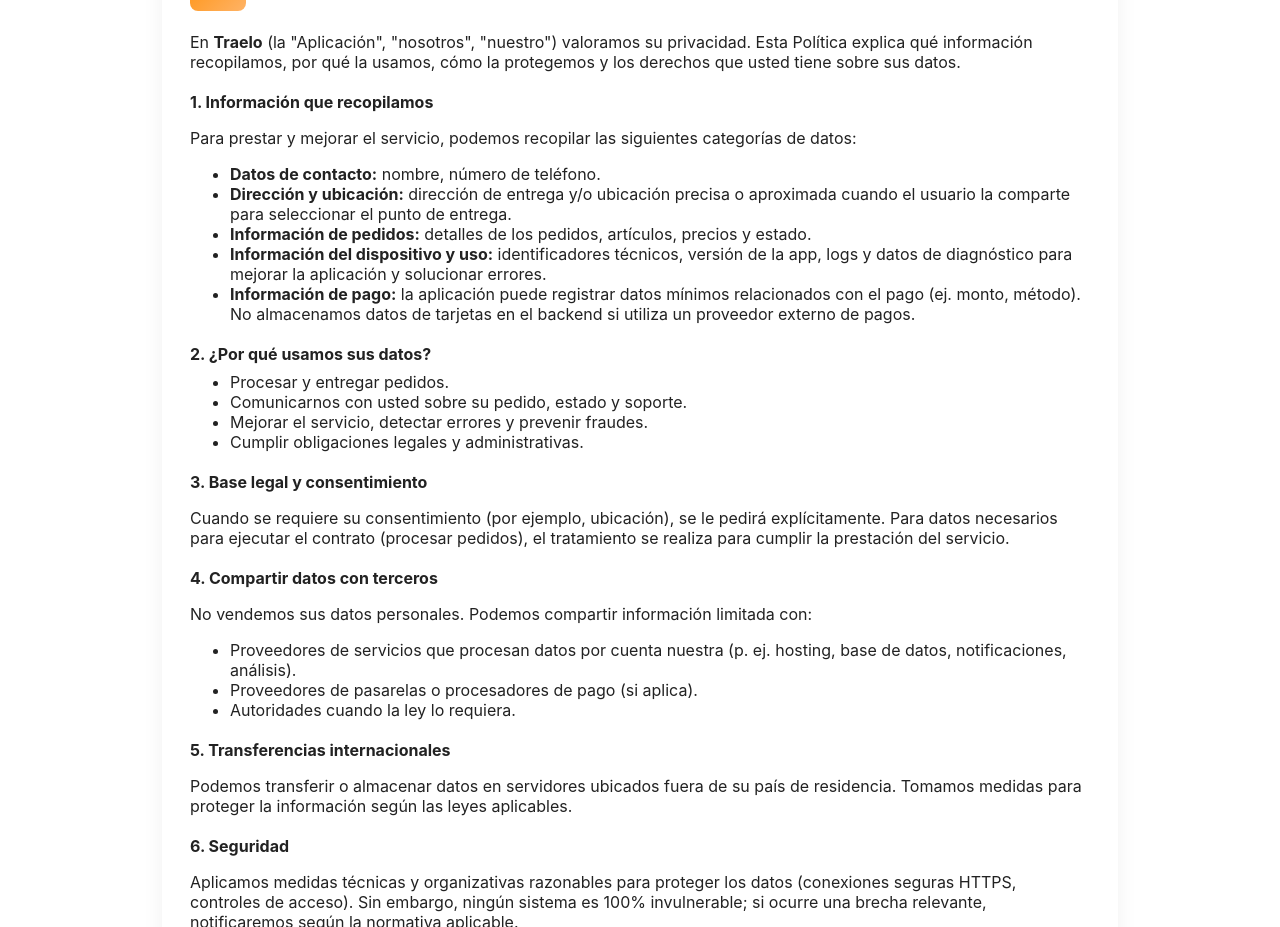
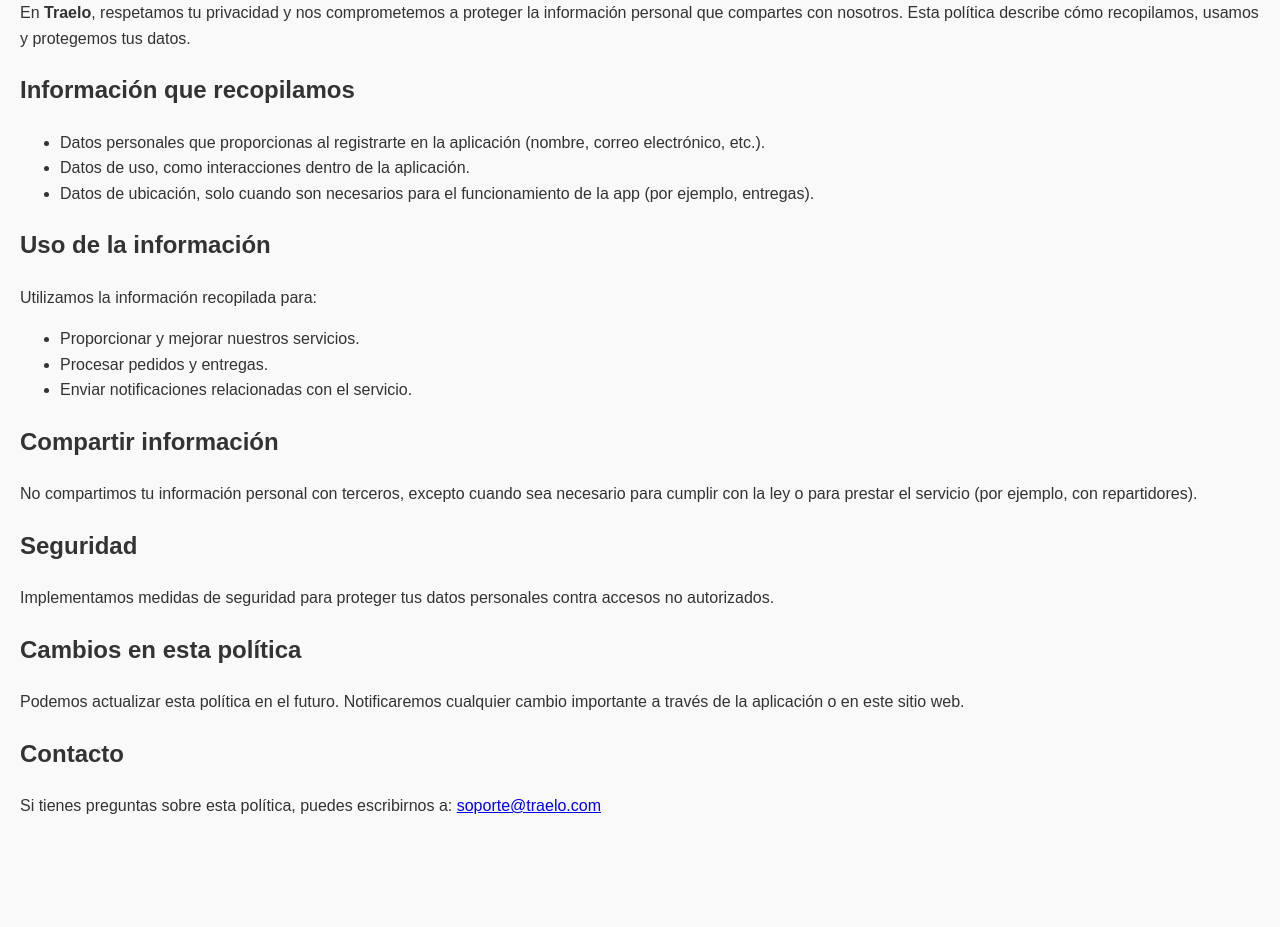
Before and after one commit to firecode16/traelo-privacy, a plain HTML site: page index.html in a window 1280 px wide. Shown: the part 114-1041 px from the top of the page. After the commit the page ends 973 px from the top, so only its background shows below. Drawn offline with Linux system fonts and the light colour scheme.

Commit message:
Update index.html

```diff
--- a/index.html
+++ b/index.html
@@ -1,115 +1,69 @@
-<!doctype html>
+<!DOCTYPE html>
 <html lang="es">
 <head>
-  <meta charset="utf-8" />
-  <meta name="viewport" content="width=device-width, initial-scale=1" />
-  <title>Política de Privacidad — Traelo</title>
-  <meta name="description" content="Política de Privacidad de la aplicación Traelo — cómo recopilamos, usamos y protegemos sus datos." />
-  <style>
-    :root{
-      --bg:#ffffff;
-      --muted:#666;
-      --accent:#ff8c00;
-      --container: #fff;
-      --max: 900px;
-      font-family: -apple-system, BlinkMacSystemFont, "Segoe UI", Roboto, "Helvetica Neue", Arial;
-    }
-    html,body{height:100%;margin:0;background:var(--bg);color:#222}
-    .wrap{max-width:var(--max);margin:36px auto;padding:28px;background:var(--container);border-radius:10px;box-shadow:0 6px 22px rgba(0,0,0,0.06)}
-    header{display:flex;align-items:center;gap:14px;margin-bottom:8px}
-    .logo{width:56px;height:56px;border-radius:8px;background:linear-gradient(135deg,var(--accent),#ffb366);display:flex;align-items:center;justify-content:center;color:#fff;font-weight:700;font-size:20px}
-    h1{margin:0;font-size:20px}
-    p.lead{margin:8px 0 18px;color:var(--muted)}
-    h2{font-size:16px;margin-top:20px;margin-bottom:8px}
-    ul{margin-top:0}
-    .small{font-size:13px;color:var(--muted)}
-    a{color:var(--accent);text-decoration:none}
-    footer{margin-top:28px;border-top:1px solid #f0f0f0;padding-top:12px;color:var(--muted);font-size:13px}
-    @media (max-width:520px){.wrap{margin:18px;padding:18px}}
-  </style>
+    <meta charset="UTF-8">
+    <meta name="viewport" content="width=device-width, initial-scale=1.0">
+    <title>Política de Privacidad - Traelo</title>
+    <style>
+        body {
+            font-family: Arial, sans-serif;
+            line-height: 1.6;
+            margin: 0;
+            padding: 20px;
+            background-color: #f9f9f9;
+            color: #333;
+        }
+        h1 {
+            color: #ff6600;
+        }
+        section {
+            margin-bottom: 20px;
+        }
+    </style>
 </head>
 <body>
-  <main class="wrap" role="main">
-    <header>
-      <div class="logo">T</div>
-      <div>
-        <h1>Política de Privacidad — Traelo</h1>
-        <p class="lead small">Última actualización: 09 de agosto de 2025</p>
-      </div>
-    </header>
+    <h1>Política de Privacidad - Traelo</h1>
+    <section>
+        <p>En <strong>Traelo</strong>, respetamos tu privacidad y nos comprometemos a proteger la información personal que compartes con nosotros. Esta política describe cómo recopilamos, usamos y protegemos tus datos.</p>
+    </section>
 
-    <p>
-      En <strong>Traelo</strong> (la "Aplicación", "nosotros", "nuestro") valoramos su privacidad.
-      Esta Política explica qué información recopilamos, por qué la usamos, cómo la protegemos y
-      los derechos que usted tiene sobre sus datos.
-    </p>
+    <section>
+        <h2>Información que recopilamos</h2>
+        <ul>
+            <li>Datos personales que proporcionas al registrarte en la aplicación (nombre, correo electrónico, etc.).</li>
+            <li>Datos de uso, como interacciones dentro de la aplicación.</li>
+            <li>Datos de ubicación, solo cuando son necesarios para el funcionamiento de la app (por ejemplo, entregas).</li>
+        </ul>
+    </section>
 
-    <h2>1. Información que recopilamos</h2>
-    <p>Para prestar y mejorar el servicio, podemos recopilar las siguientes categorías de datos:</p>
-    <ul>
-      <li><strong>Datos de contacto:</strong> nombre, número de teléfono.</li>
-      <li><strong>Dirección y ubicación:</strong> dirección de entrega y/o ubicación precisa o aproximada cuando el usuario la comparte para seleccionar el punto de entrega.</li>
-      <li><strong>Información de pedidos:</strong> detalles de los pedidos, artículos, precios y estado.</li>
-      <li><strong>Información del dispositivo y uso:</strong> identificadores técnicos, versión de la app, logs y datos de diagnóstico para mejorar la aplicación y solucionar errores.</li>
-      <li><strong>Información de pago:</strong> la aplicación puede registrar datos mínimos relacionados con el pago (ej. monto, método). No almacenamos datos de tarjetas en el backend si utiliza un proveedor externo de pagos.</li>
-    </ul>
+    <section>
+        <h2>Uso de la información</h2>
+        <p>Utilizamos la información recopilada para:</p>
+        <ul>
+            <li>Proporcionar y mejorar nuestros servicios.</li>
+            <li>Procesar pedidos y entregas.</li>
+            <li>Enviar notificaciones relacionadas con el servicio.</li>
+        </ul>
+    </section>
 
-    <h2>2. ¿Por qué usamos sus datos?</h2>
-    <ul>
-      <li>Procesar y entregar pedidos.</li>
-      <li>Comunicarnos con usted sobre su pedido, estado y soporte.</li>
-      <li>Mejorar el servicio, detectar errores y prevenir fraudes.</li>
-      <li>Cumplir obligaciones legales y administrativas.</li>
-    </ul>
+    <section>
+        <h2>Compartir información</h2>
+        <p>No compartimos tu información personal con terceros, excepto cuando sea necesario para cumplir con la ley o para prestar el servicio (por ejemplo, con repartidores).</p>
+    </section>
 
-    <h2>3. Base legal y consentimiento</h2>
-    <p>Cuando se requiere su consentimiento (por ejemplo, ubicación), se le pedirá explícitamente. Para datos necesarios para ejecutar el contrato (procesar pedidos), el tratamiento se realiza para cumplir la prestación del servicio.</p>
+    <section>
+        <h2>Seguridad</h2>
+        <p>Implementamos medidas de seguridad para proteger tus datos personales contra accesos no autorizados.</p>
+    </section>
 
-    <h2>4. Compartir datos con terceros</h2>
-    <p>No vendemos sus datos personales. Podemos compartir información limitada con:</p>
-    <ul>
-      <li>Proveedores de servicios que procesan datos por cuenta nuestra (p. ej. hosting, base de datos, notificaciones, análisis).</li>
-      <li>Proveedores de pasarelas o procesadores de pago (si aplica).</li>
-      <li>Autoridades cuando la ley lo requiera.</li>
-    </ul>
+    <section>
+        <h2>Cambios en esta política</h2>
+        <p>Podemos actualizar esta política en el futuro. Notificaremos cualquier cambio importante a través de la aplicación o en este sitio web.</p>
+    </section>
 
-    <h2>5. Transferencias internacionales</h2>
-    <p>Podemos transferir o almacenar datos en servidores ubicados fuera de su país de residencia. Tomamos medidas para proteger la información según las leyes aplicables.</p>
-
-    <h2>6. Seguridad</h2>
-    <p>Aplicamos medidas técnicas y organizativas razonables para proteger los datos (conexiones seguras HTTPS, controles de acceso). Sin embargo, ningún sistema es 100% invulnerable; si ocurre una brecha relevante, notificaremos según la normativa aplicable.</p>
-
-    <h2>7. Conservación de datos</h2>
-    <p>Mantenemos los datos durante el tiempo necesario para cumplir las finalidades descritas (p. ej. gestión de pedidos, soporte y obligaciones legales). Si solicita eliminación, procederemos conforme a la normativa y nuestras posibilidades técnicas.</p>
-
-    <h2>8. Sus derechos</h2>
-    <p>Dependiendo de su jurisdicción, usted puede tener derechos como:</p>
-    <ul>
-      <li>Acceder a sus datos.</li>
-      <li>Solicitar rectificación o eliminación.</li>
-      <li>Solicitar limitación del tratamiento u oponerse al mismo.</li>
-      <li>Solicitar la portabilidad de sus datos.</li>
-    </ul>
-    <p>Para ejercer cualquiera de estos derechos o solicitar la eliminación de su cuenta, escriba a: <a href="mailto:soporte@traelo.com">soporte@traelo.com</a></p>
-
-    <h2>9. Datos de menores</h2>
-    <p>Nuestra aplicación no está dirigida a menores de edad. No recopilamos conscientemente datos personales de menores. Si usted cree que hemos recopilado datos de un menor, contáctenos para proceder a su eliminación.</p>
-
-    <h2>10. Cookies y tecnologías similares</h2>
-    <p>La app móvil puede utilizar identificadores y almacenamiento local (SQLite, SecureStore, AsyncStorage) para mantener información de sesión y configuración. La versión web (si existe) puede usar cookies y almacenamiento del navegador; en ambos casos, la finalidad es funcional (autenticación, preferencias).</p>
-
-    <h2>11. Cambios en esta política</h2>
-    <p>Podemos actualizar esta Política ocasionalmente. Publicaremos la fecha de última actualización en esta página. Le recomendamos revisarla periódicamente.</p>
-
-    <h2>12. Contacto</h2>
-    <p>Si tiene preguntas sobre esta Política o desea ejercer sus derechos, contáctenos en:</p>
-    <p><strong>Correo:</strong> <a href="mailto:soporte@traelo.com">soporte@traelo.com</a></p>
-    <p class="small">Si necesita una respuesta o trámite específico (por ejemplo, eliminación de datos), por favor incluya en el correo el correo asociado a su cuenta y una descripción breve de su solicitud.</p>
-
-    <footer>
-      <p class="small">Traelo — Política de Privacidad. Última actualización: 09 de agosto de 2025.</p>
-      <p class="small">Esta página sirve como documento público para la Google Play Console y usuarios de la aplicación.</p>
-    </footer>
-  </main>
+    <section>
+        <h2>Contacto</h2>
+        <p>Si tienes preguntas sobre esta política, puedes escribirnos a: <a href="mailto:soporte@traelo.com">soporte@traelo.com</a></p>
+    </section>
 </body>
 </html>
```
